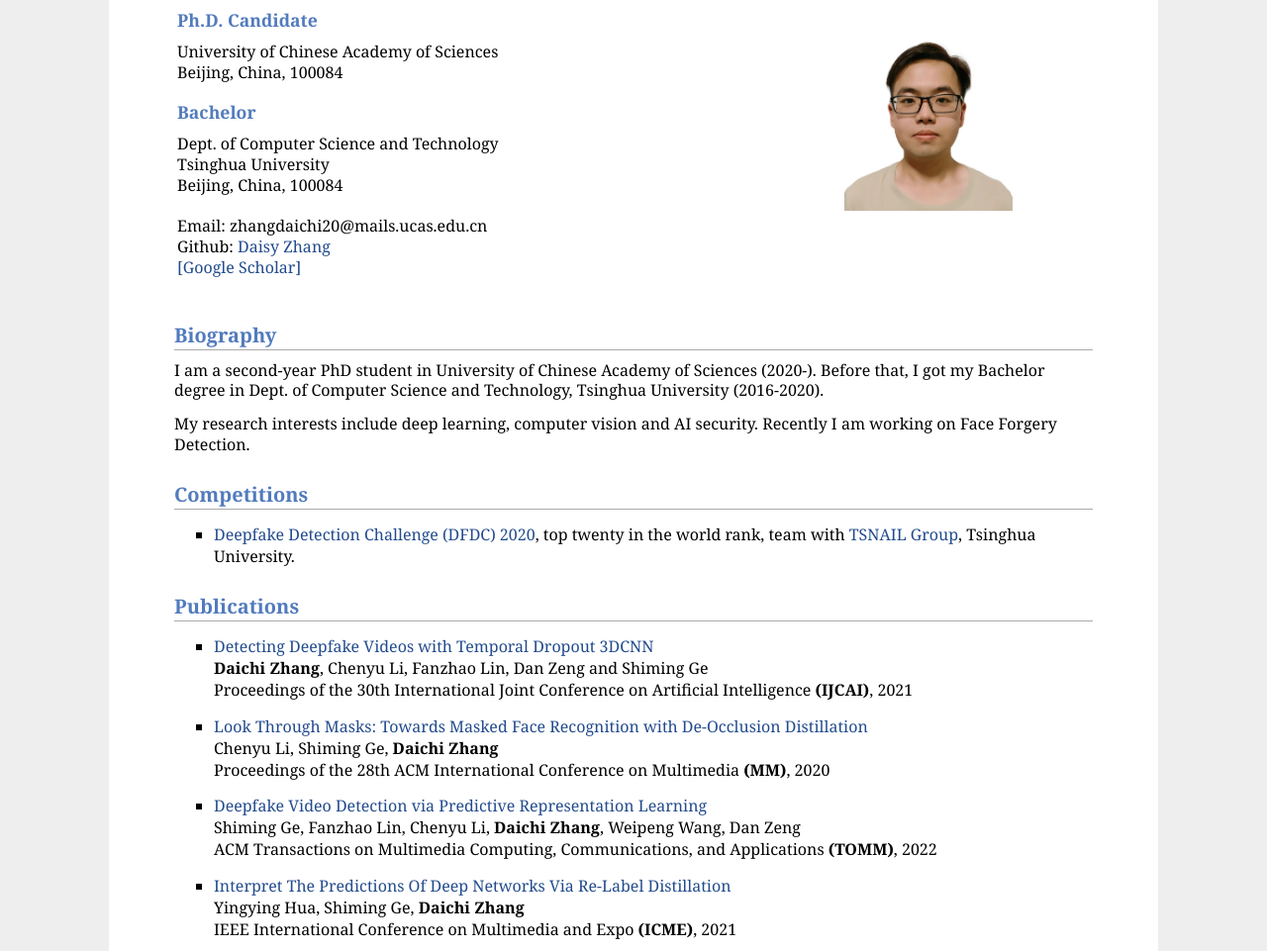
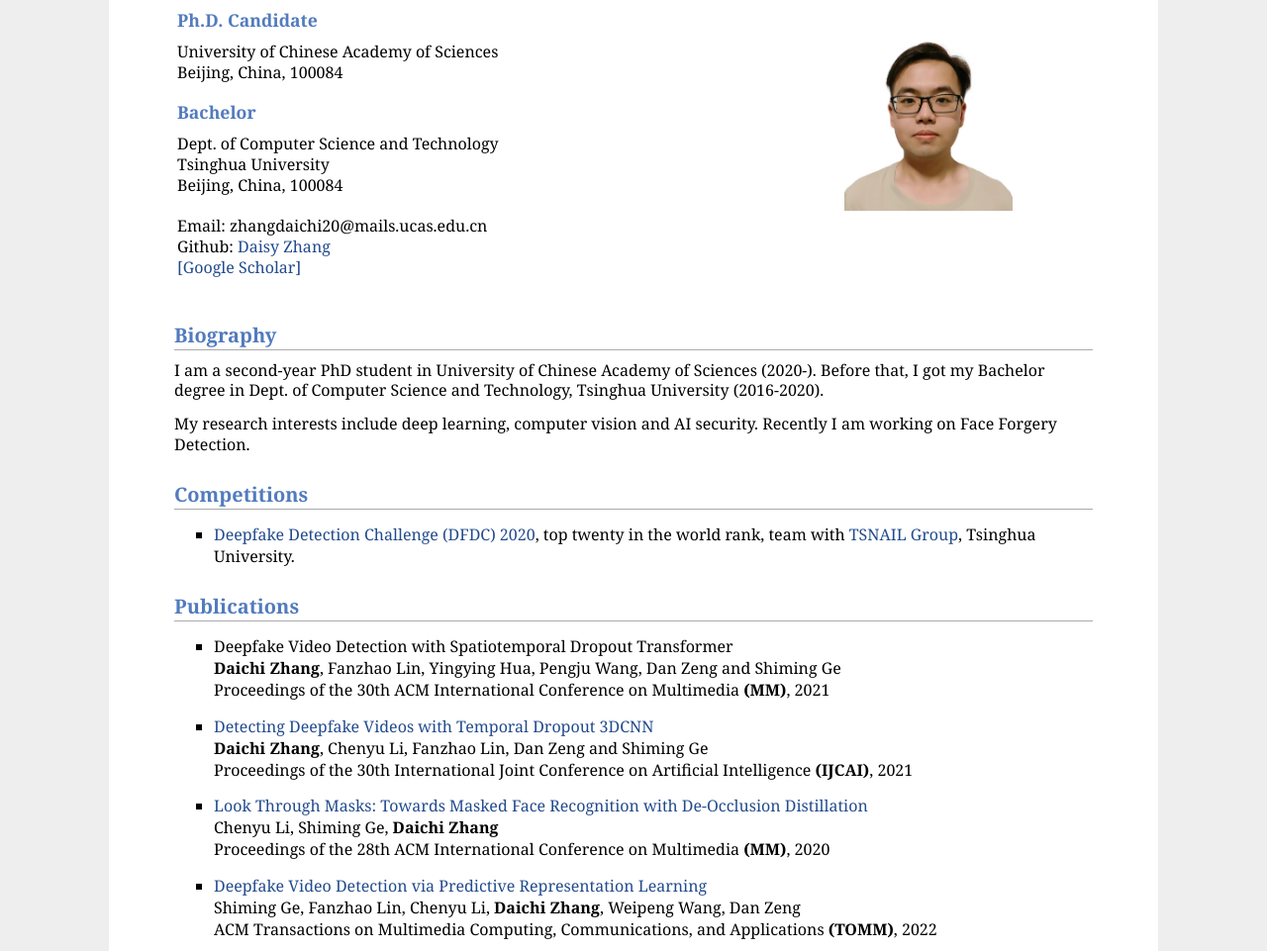
Before and after one commit to Daisy-Zhang/Daisy-Zhang.github.io, a plain HTML site: page index.html in a window 1280 px wide. Shown: the part 134-1095 px from the top of the page at 99% size. Drawn offline with Linux system fonts and the light colour scheme.

Commit message:
update publication

```diff
--- a/index.html
+++ b/index.html
@@ -64,6 +64,11 @@ Github: <a href="https://github.com/Daisy-Zhang">Daisy Zhang</a> <br>
 
 <h2>Publications</h2>
    <ul>
+      <li>
+            Deepfake Video Detection with Spatiotemporal Dropout Transformer<br>
+            <strong>Daichi Zhang</strong>, Fanzhao Lin, Yingying Hua, Pengju Wang, Dan Zeng and Shiming Ge<br>
+            Proceedings of the 30th ACM International Conference on Multimedia <strong>(MM)</strong>, 2021 <br>
+      </li>
       <li>
             <a href="https://www.ijcai.org/proceedings/2021/0178.pdf">Detecting Deepfake Videos with Temporal Dropout 3DCNN</a> <br>
             <strong>Daichi Zhang</strong>, Chenyu Li, Fanzhao Lin, Dan Zeng and Shiming Ge<br>
```
